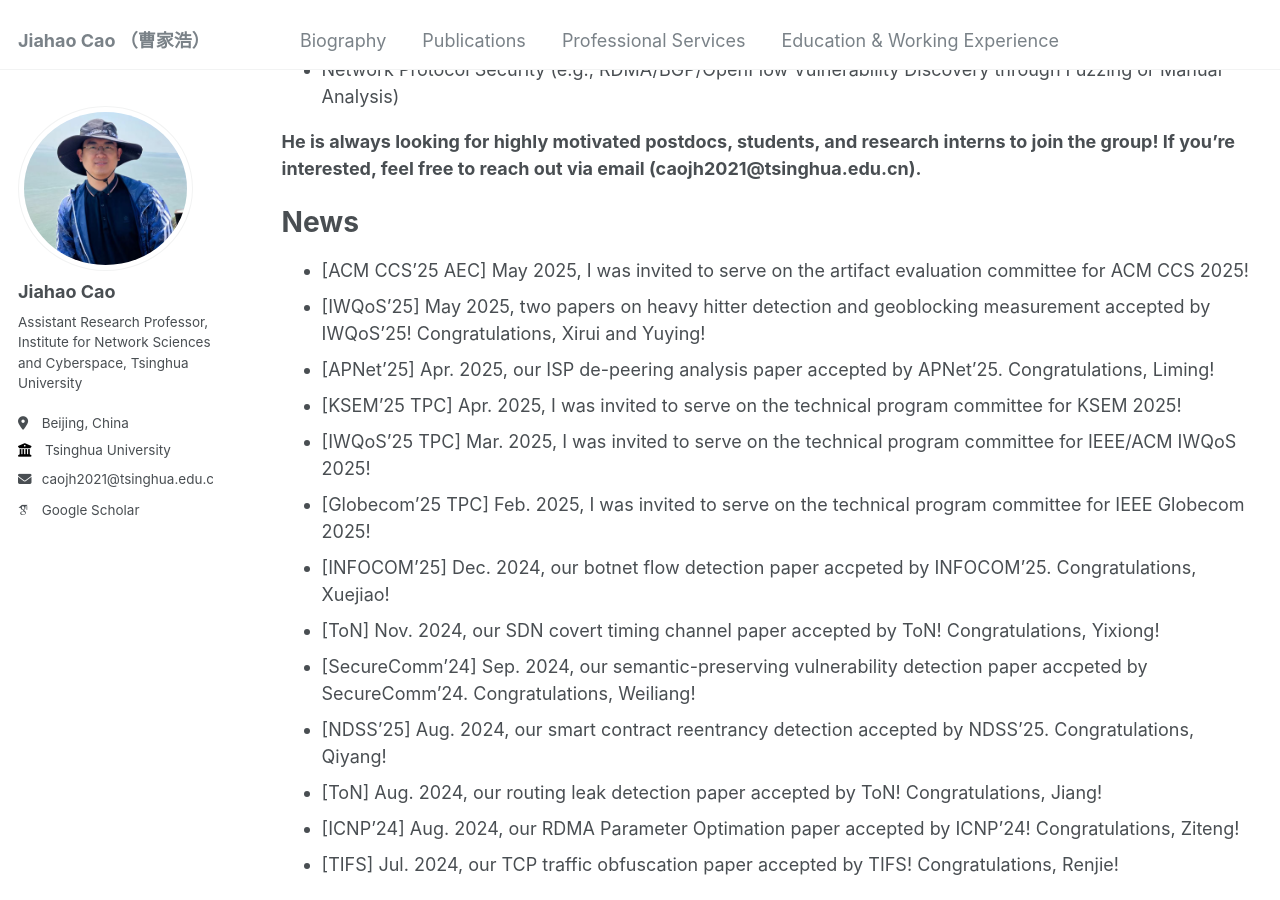
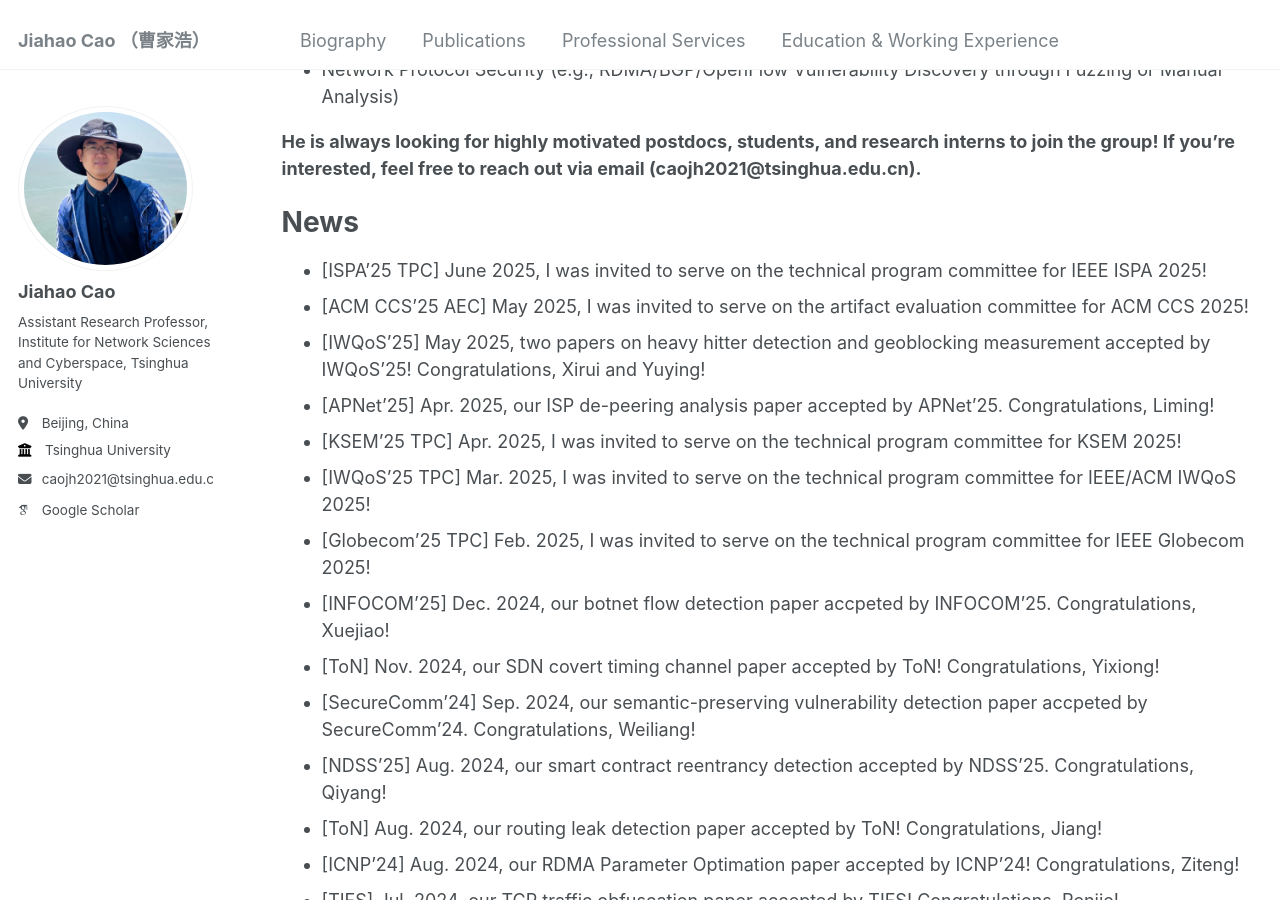
Before and after one commit to caojh15/caojh15.github.io, a Jekyll site: the page built from _pages/about.md, in a window 1280 px wide and 900 px high, scrolled down 607 px. Built offline with Jekyll 4.4.1, drawn with Linux system fonts in a browser that asks for light colours; some web fonts are replaced.

Commit message:
Update about.md

```diff
--- a/_pages/about.md
+++ b/_pages/about.md
@@ -20,6 +20,7 @@ His current interests mainly focus on the following domains:
 **He is always looking for highly motivated postdocs, students, and research interns to join the group! If you're interested, feel free to reach out via email (caojh2021@tsinghua.edu.cn).**
 
 # News
+- [ISPA'25 TPC] June 2025, I was invited to serve on the technical program committee for IEEE ISPA 2025!
 - [ACM CCS'25 AEC] May 2025, I was invited to serve on the artifact evaluation committee for ACM CCS 2025!
 - [IWQoS'25] May 2025, two papers on heavy hitter detection and geoblocking measurement accepted by IWQoS'25! Congratulations, Xirui and Yuying!
 - [APNet'25] Apr. 2025, our ISP de-peering analysis paper accepted by APNet'25. Congratulations, Liming!
```
